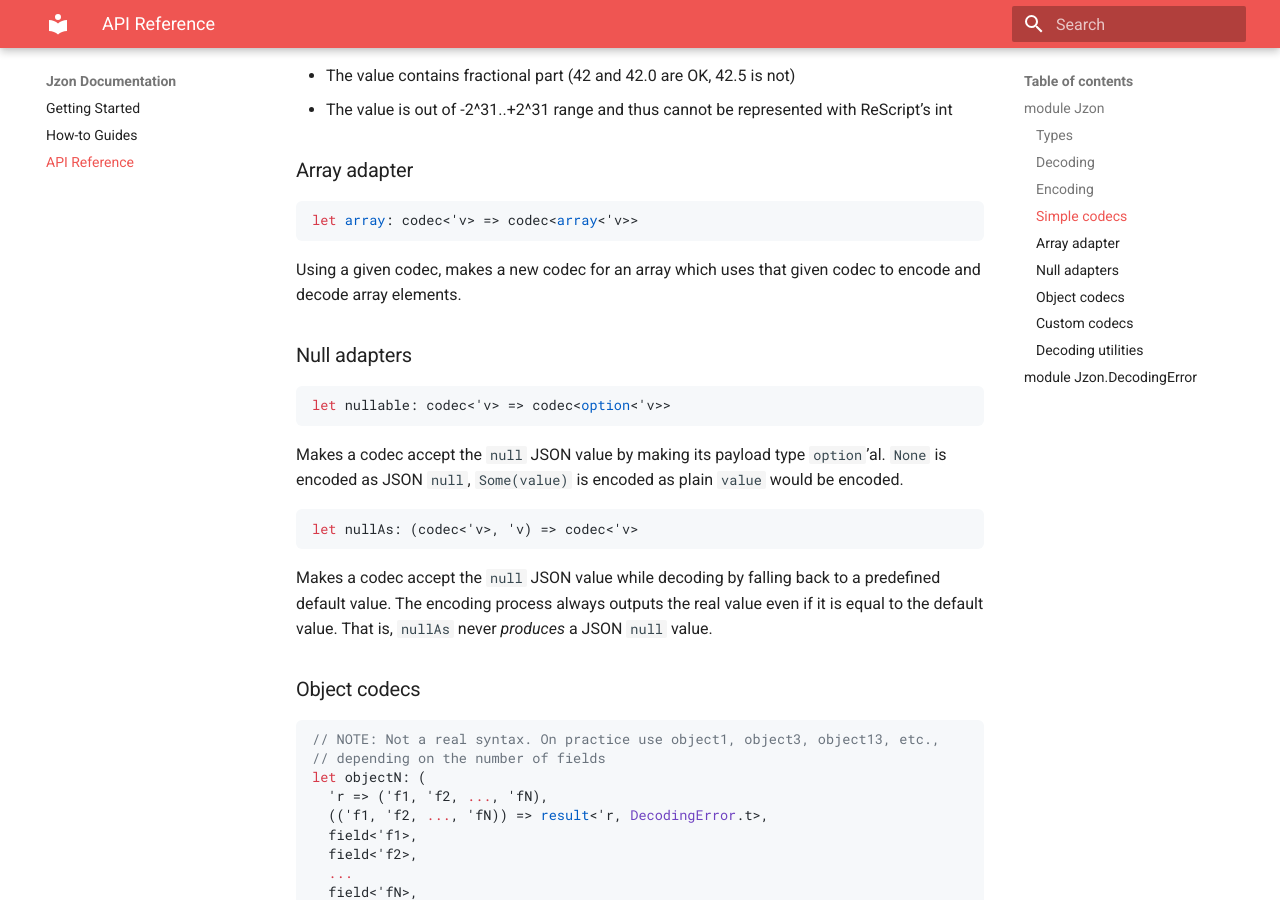
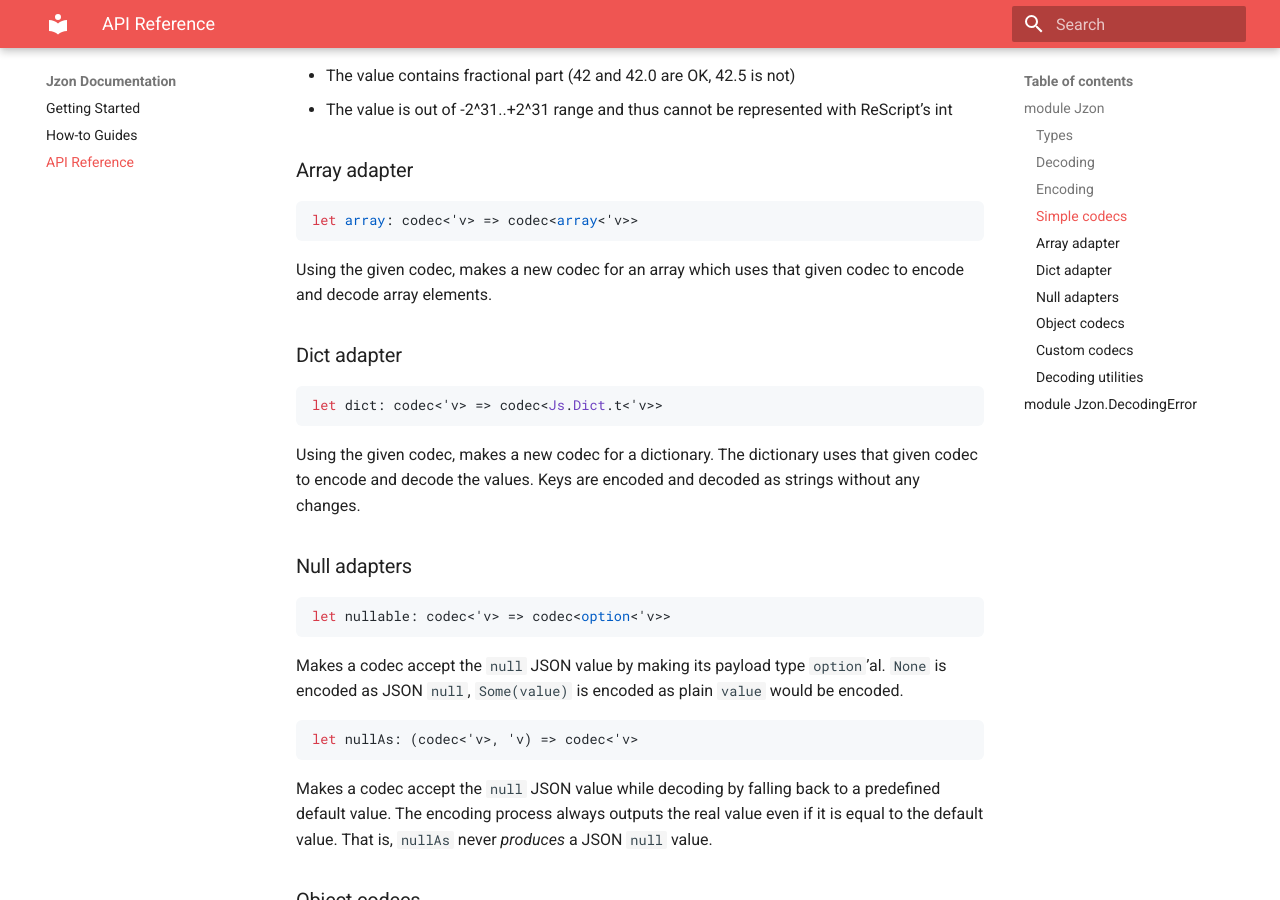
Before and after one commit to nkrkv/jzon, an MkDocs documentation site: the page built from docs/api.md, in a window 1280 px wide and 900 px high, scrolled down 1296 px. Built offline with MkDocs 1.6.1 and Material for MkDocs 9.7.7, drawn with Linux system fonts in a browser that asks for light colours; nearby versions of some CDN libraries.

Commit message:
doc: describe dict codec in API docs

````diff
--- a/docs/api.md
+++ b/docs/api.md
@@ -58,7 +58,15 @@ The `int` codec is somewhat opinionated because the JSON standard does not defin
 let array: codec<'v> => codec<array<'v>>
 ```
 
-Using a given codec, makes a new codec for an array which uses that given codec to encode and decode array elements.
+Using the given codec, makes a new codec for an array which uses that given codec to encode and decode array elements.
+
+### Dict adapter
+
+```rescript
+let dict: codec<'v> => codec<Js.Dict.t<'v>>
+```
+
+Using the given codec, makes a new codec for a dictionary. The dictionary uses that given codec to encode and decode the values. Keys are encoded and decoded as strings without any changes.
 
 ### Null adapters
 
````
